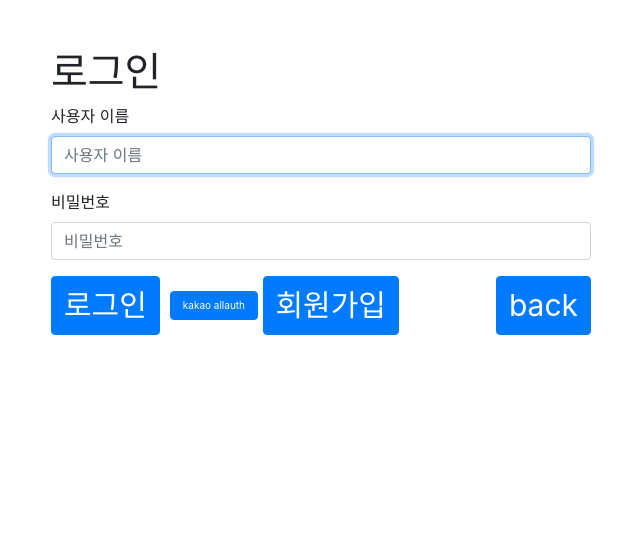
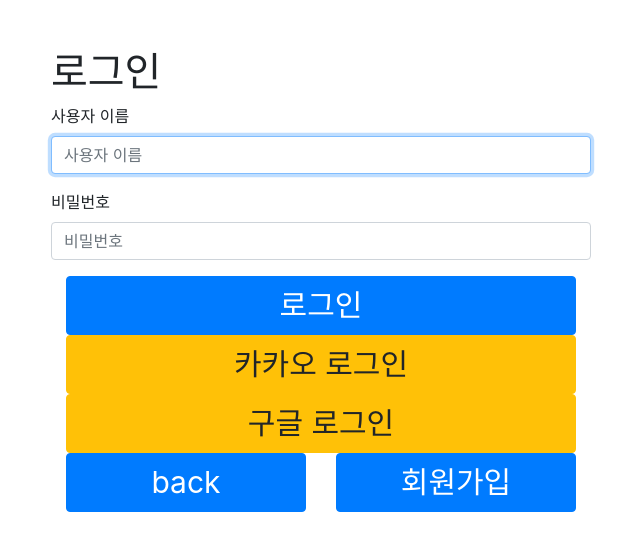
Before and after one commit to kim-svadoz/hackaton, a Django app: page /accounts/login/ in a window 1280 px wide. Shown: the top 551 px of the page, without its empty margins (319-959 px from the left). Run offline with Django 3.2, Linux system fonts and the light colour scheme; some libraries are stand-ins or nearby versions.

Commit message:
gray -accounts 06/30

```diff
--- /dev/null
+++ b/gray/accounts/static/accounts/style.css
@@ -0,0 +1,3 @@
+.round{
+    border-radius: 50%;
+}
--- a/gray/accounts/templates/accounts/login.html
+++ b/gray/accounts/templates/accounts/login.html
@@ -7,20 +7,48 @@
   {% csrf_token %}
   {% bootstrap_form form %}
 
-  <div>
-    <div style="float: left; margin-right: 10px;">
-      {% buttons %}
-      <button type="submit" class="btn btn-primary" style="font-size: 30px;">
-        로그인
-      </button>
-      {% endbuttons %}
+  <div class="container">
+    <div class="row">
+      <div class="col-lg-12">
+        {% buttons %}
+        <button type="submit" class="btn btn-primary btn-block" style="font-size: 30px;">
+          로그인
+        </button>
+        {% endbuttons %}
+      </div>
     </div>
 
-    <a href="{% provider_login_url 'kakao' method='oauth2' %}" class="btn btn-primary" style="font-size: 10px;">kakao allauth</a>
+    <div class="row">
+      <div class="col-lg-12">
+        {% buttons %}
+        <a href="{% provider_login_url 'kakao' method='oauth2' %}" class="btn btn-warning btn-block" style="font-size: 30px;">카카오 로그인</a>
+        {% endbuttons %}
+      </div>
+    </div>
 
-    <a href="{% url 'accounts:signup' %}" class="btn btn-primary" style="font-size: 30px;">회원가입</a>
+    <div class="row">
+      <div class="col-lg-12">
+        {% buttons %}
+        <a href="{% provider_login_url 'google' method='oauth2' %}" class="btn btn-warning btn-block" style="font-size: 30px;">구글 로그인</a>
+        {% endbuttons %}
+      </div>
+    </div>
 
-    <a href="{% url 'accounts:index' %}" class="btn btn-primary" style="float:right; font-size: 30px;">back</a>
+    <div class="row">
+      <div class="col-lg-6">
+        {% buttons %}
+        <a href="{% url 'accounts:index' %}" class="btn btn-primary btn-block" style="float:right; font-size: 30px;">back</a>
+        {% endbuttons %}
+      </div>
+
+      <div class="col-lg-6" style="float: right;">
+        {% buttons %}
+        <a href="{% url 'accounts:signup' %}" class="btn btn-primary btn-block" style="font-size: 30px;">회원가입</a>
+        {% endbuttons %}
+      </div>
+
+    </div>
+
   </div>
 
 </form>
--- a/gray/accounts/templates/accounts/signup.html
+++ b/gray/accounts/templates/accounts/signup.html
@@ -2,9 +2,13 @@
 {% load bootstrap4 %}
 {% block body %}
 <h1>회원가입</h1>
-<form action="" method="POST">
+<form class="signup" id="signup_form" action="{% url 'accounts:signup' %}" method="POST">
   {% csrf_token %}
   {% bootstrap_form form %}
+  {{ profile_form.as_p }}
+  {% if redirect_field_value %}
+  <input type="hidden" name="{{ redirect_field_name }}" value="{{ redirect_field_value }}" />
+  {% endif %}
 
   <div>
     <div style="float: left;">
--- a/gray/accounts/views.py
+++ b/gray/accounts/views.py
@@ -15,22 +15,27 @@ from django.contrib import messages
 import requests
 import json
 
+from allauth.socialaccount.adapter import DefaultSocialAccountAdapter
+
+from allauth.account.views import SignupView
+
+
 # Create your views here.
 def index(request):
     return render(request, 'accounts/index.html')
 
 def signup(request):
     if request.user.is_authenticated:
-        return redirect('accounts:index')
+        return redirect('analysis:analysis')
     else:
         if request.method == 'POST':
             form = UserCreationForm(request.POST)
             if form.is_valid():
                 user = form.save()
+                auth_login(request, user, backend='django.contrib.auth.backends.ModelBackend')
                 Profile.objects.create(user = user)
-                auth_login(request, user)
                 messages.success(request, '회원가입 완료')
-                return redirect('accounts:index')
+                return redirect('analysis:analysis')
             else:
                 messages.error(request, '회원가입 못했어요 엉엉~')
         else:
@@ -42,14 +47,14 @@ def signup(request):
 
 def login(request):
     if request.user.is_authenticated:
-        return redirect('accounts:index')
+        return redirect('analysis:analysis')
     else:
         if request.method == 'POST':
             form = AuthenticationForm(request, request.POST)
             if form.is_valid():
                 auth_login(request, form.get_user())
                 messages.success(request, '로그인 완료')
-                return redirect(request.GET.get('next') or 'accounts:index')
+                return redirect(request.GET.get('next') or 'analysis:analysis')
             else:
                 messages.error(request, '로그인 못했어요 엉엉~')
         else:
@@ -61,7 +66,7 @@ def login(request):
 
 def logout(request):
     auth_logout(request)
-    return redirect('accounts:index')
+    return redirect('analysis:analysis')
 
 def profile(request, username):
     person = get_object_or_404(get_user_model(), username = username)
@@ -70,8 +75,11 @@ def profile(request, username):
     }
     return render(request, 'accounts/profile.html', context)
 
+@login_required
 def profile_update(request):
-    if request.user.profile:
+    profile, created = Profile.objects.get_or_create(user=request.user)
+    print(profile)
+    if profile:
         profile = request.user.profile
         if request.method =='POST':
             form = ProfileForm(request.POST, request.FILES, instance = profile)
@@ -94,7 +102,7 @@ def profile_update(request):
 @login_required
 def delete(request):
     request.user.delete()
-    return redirect('accounts:index')
+    return redirect('analysis:analysis')
 
 @login_required
 def update(request):
@@ -103,7 +111,7 @@ def update(request):
         if form.is_valid():
             form.save()
             messages.success(request, '개인정보 수정 완료')
-            return redirect('accounts:index')
+            return redirect('analysis:analysis')
         else:
             messages.success(request, '개인정보 수정 못했어요 엉엉~')
     else:
```
Also changed, not shown: gray/accounts/admin.py (+13 -1 lines), gray/accounts/models.py (+11 -0 lines), gray/accounts/social.py (added, +40 -0 lines), gray/gray/settings.py (+16 -1 lines), gray/accounts/migrations/0001_initial.py.
